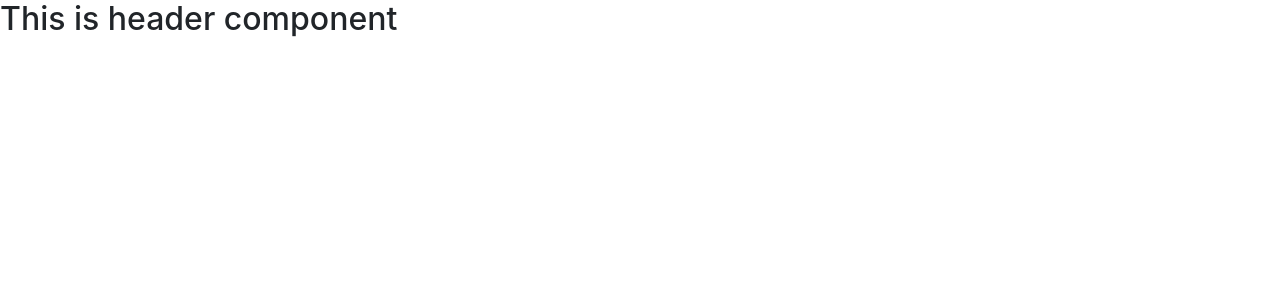
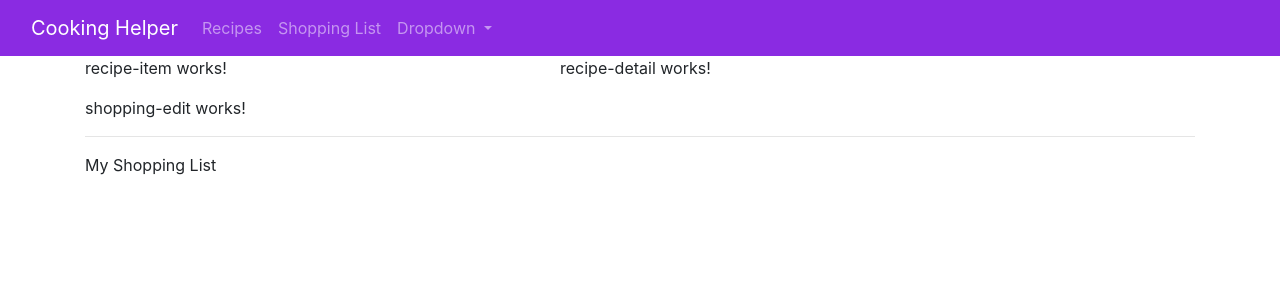
Before and after one commit to thebitcoinerapps/cooking-helper, an Angular app: page / in a window 1280 px wide. Shown: the top 300 px of the page. Built offline with nearby package versions, Linux system fonts and the light colour scheme.

Commit message:
header created and recipe model added

```diff
--- a/src/app/app.component.html
+++ b/src/app/app.component.html
@@ -1 +1,8 @@
 <app-header></app-header>
+
+<div class="container">
+
+  <app-recipes></app-recipes>
+  <app-shopping-list></app-shopping-list>
+
+</div>
--- a/src/app/header/header.component.html
+++ b/src/app/header/header.component.html
@@ -1 +1,29 @@
-<h2>This is header component</h2>
+<nav class="navbar navbar-expand-lg navbar-dark" style="background-color: blueviolet">
+
+    <div class="container-fluid">
+        <div class="navbar-header">
+            <a href="#" class="navbar-brand">Cooking Helper</a>
+        </div>
+        <button class="navbar-toggler" type="button" data-toggle="collapse" data-target="#navbarSupportedContent" aria-controls="navbarSupportedContent" aria-expanded="false" aria-label="Toggle navigation">
+                <span class="navbar-toggler-icon"></span>
+              </button>
+        <div class="collapse navbar-collapse" id="navbarSupportedContent">
+            <ul class="navbar-nav mr-auto">
+                <li class="nav-item"><a class="nav-link" href="#">Recipes</a></li>
+                <li class="nav-item"><a class="nav-link" href="#">Shopping List</a></li>
+                <li class="nav-item dropdown">
+                        <a class="nav-link dropdown-toggle" href="#" id="navbarDropdown" role="button" data-toggle="dropdown" aria-haspopup="true" aria-expanded="false">
+                          Dropdown
+                        </a>
+                        <div class="dropdown-menu" aria-labelledby="navbarDropdown">
+                          <a class="dropdown-item" href="#">Save Data</a>
+                          <a class="dropdown-item" href="#">Fetch Data</a>
+                        </div>
+                </li>
+            </ul>
+
+        </div>
+
+    </div>
+
+</nav>
--- a/src/app/recipes/recipe-list/recipe-list.component.html
+++ b/src/app/recipes/recipe-list/recipe-list.component.html
@@ -1,3 +1 @@
-<p>
-  recipe-list works!
-</p>
+<app-recipe-item></app-recipe-item>
--- a/src/app/recipes/recipes.component.html
+++ b/src/app/recipes/recipes.component.html
@@ -1,3 +1,8 @@
-<p>
-  recipes works!
-</p>
+<div class="row">
+  <div class="col-md-5">
+    <app-recipe-list></app-recipe-list>
+  </div>
+  <div class="col-md-7">
+    <app-recipe-detail></app-recipe-detail>
+  </div>
+</div>
--- a/src/app/shopping-list/shopping-list.component.html
+++ b/src/app/shopping-list/shopping-list.component.html
@@ -1,3 +1,8 @@
-<p>
-  shopping-list works!
-</p>
+<div class="row">
+  <div class="col">
+    <app-shopping-edit></app-shopping-edit>
+    <hr>
+    <p>My Shopping List</p>
+  </div>
+
+</div>
```
Also changed, not shown: src/app/recipes/recipe.model.ts (added, +11 -0 lines).
